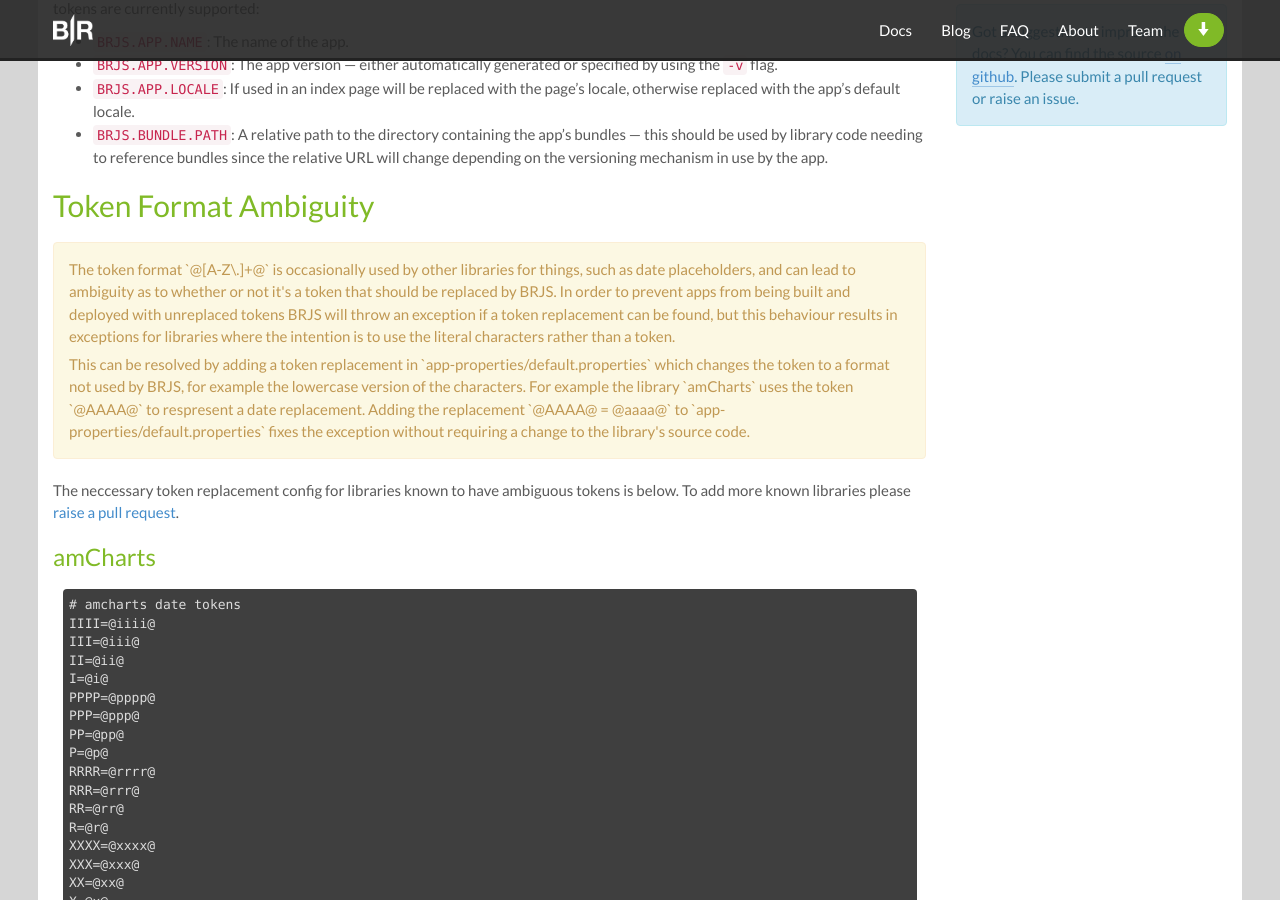
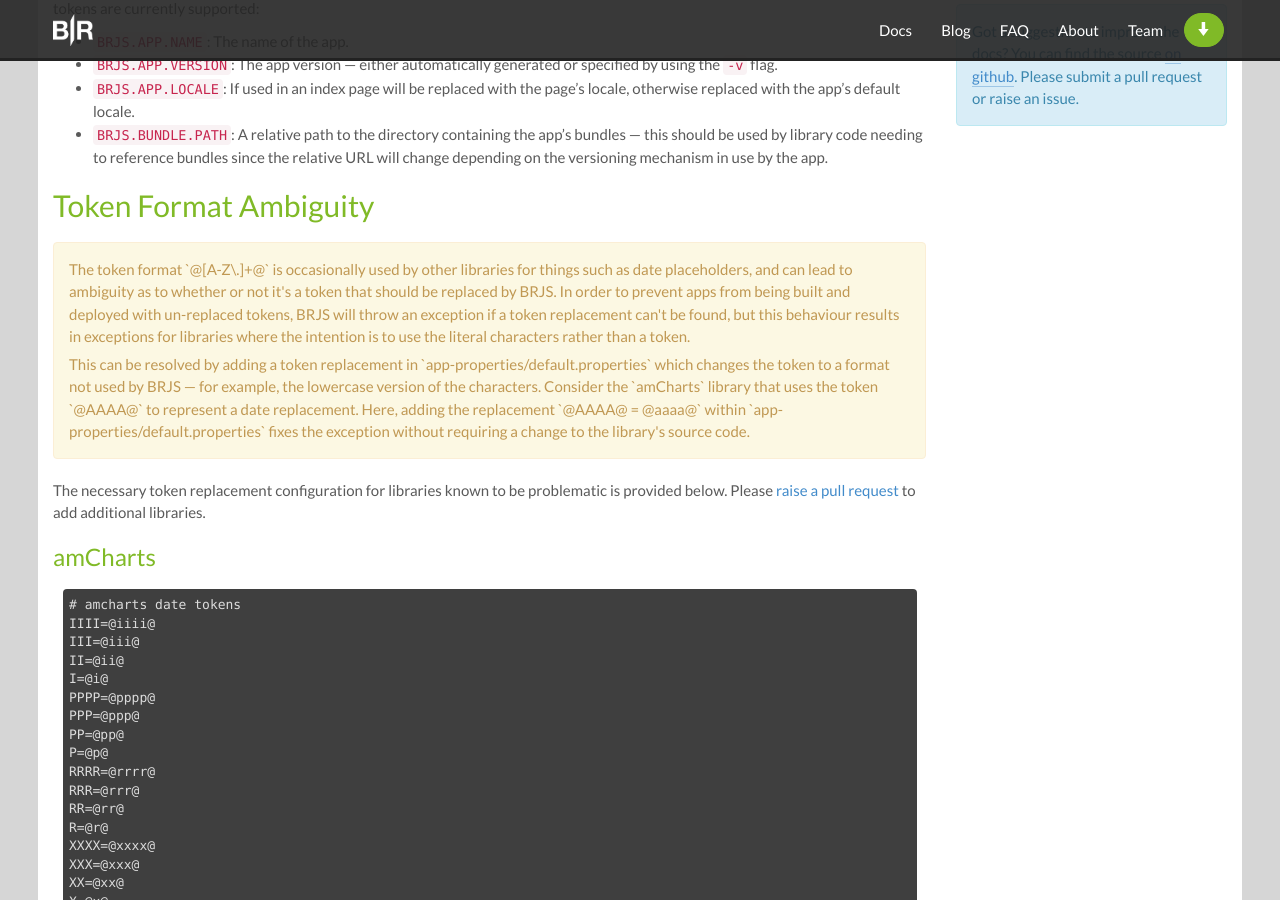
Before and after one commit to BladeRunnerJS/brjs-site, a Jekyll site: the page built from docs/use/app_tokens.md, in a window 1280 px wide and 900 px high, scrolled down 1685 px. Built offline with Jekyll 4.4.1, drawn with Linux system fonts in a browser that asks for light colours; nearby versions of some CDN libraries; Markdown is read by kramdown in place of the engine named in the settings.

Commit message:
Make changes after proof reading

```diff
--- a/docs/use/app_tokens.md
+++ b/docs/use/app_tokens.md
@@ -84,11 +84,11 @@ Tokens beginning `BRJS.` are system tokens and cannot be overridden within `.pro
 ## Token Format Ambiguity
 
 <div class="alert alert-warning">
-	<p>The token format `@[A-Z\.]+@` is occasionally used by other libraries for things, such as date placeholders, and can lead to ambiguity as to whether or not it's a token that should be replaced by BRJS. In order to prevent apps from being built and deployed with unreplaced tokens BRJS will throw an exception if a token replacement can be found, but this behaviour results in exceptions for libraries where the intention is to use the literal characters rather than a token.</p>
-	<p>This can be resolved by adding a token replacement in `app-properties/default.properties` which changes the token to a format not used by BRJS, for example the lowercase version of the characters. For example the library `amCharts` uses the token `@AAAA@` to respresent a date replacement. Adding the replacement `@AAAA@ = @aaaa@` to `app-properties/default.properties` fixes the exception without requiring a change to the library's source code.</p>
+	<p>The token format `@[A-Z\.]+@` is occasionally used by other libraries for things such as date placeholders, and can lead to ambiguity as to whether or not it's a token that should be replaced by BRJS. In order to prevent apps from being built and deployed with un-replaced tokens, BRJS will throw an exception if a token replacement can't be found, but this behaviour results in exceptions for libraries where the intention is to use the literal characters rather than a token.</p>
+	<p>This can be resolved by adding a token replacement in `app-properties/default.properties` which changes the token to a format not used by BRJS &mdash; for example, the lowercase version of the characters. Consider the `amCharts` library that uses the token `@AAAA@` to represent a date replacement. Here, adding the replacement `@AAAA@ = @aaaa@` within `app-properties/default.properties` fixes the exception without requiring a change to the library's source code.</p>
 </div>
 
-The neccessary token replacement config for libraries known to have ambiguous tokens is below. To add more known libraries please <a target="_default" href="https://github.com/BladeRunnerJS/brjs-site/compare">raise a pull request</a>.
+The necessary token replacement configuration for libraries known to be problematic is provided below. Please [raise a pull request](https://github.com/BladeRunnerJS/brjs-site/compare) to add additional libraries.
 
 ### amCharts
 
```
